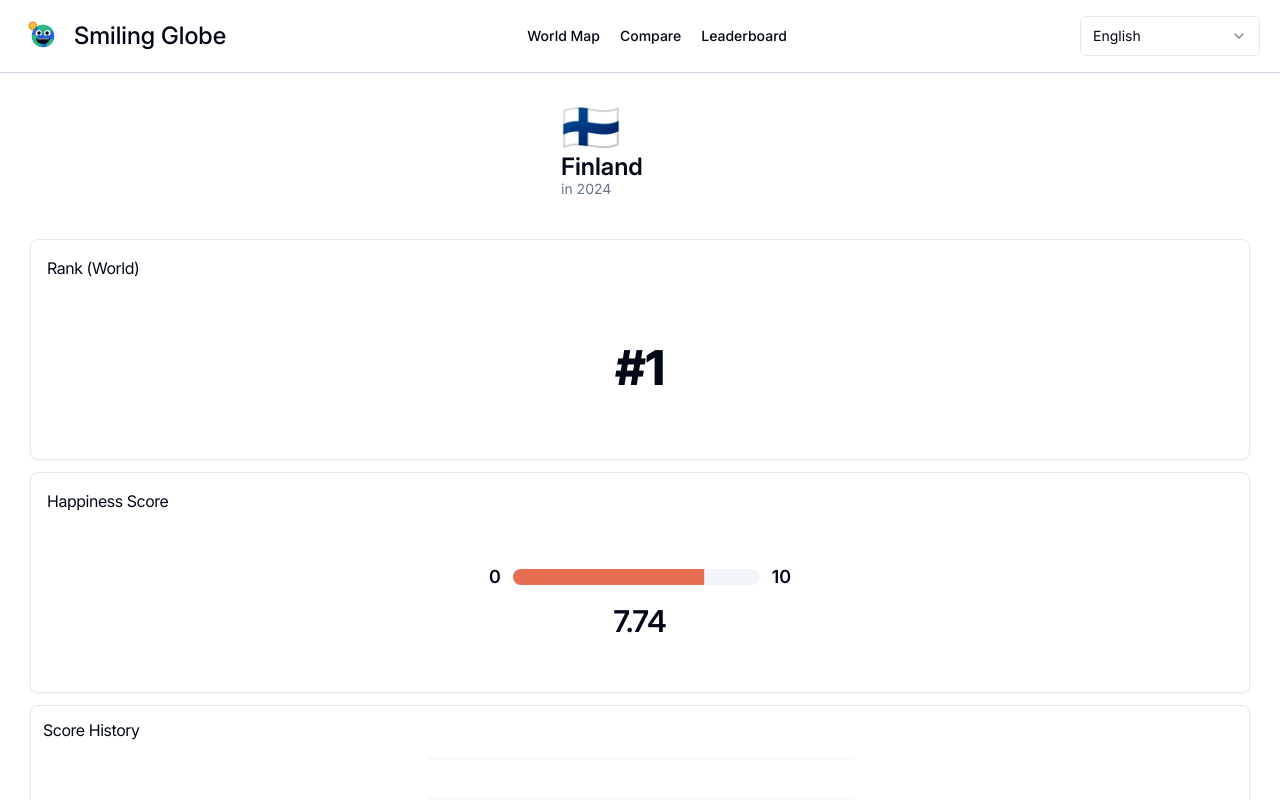
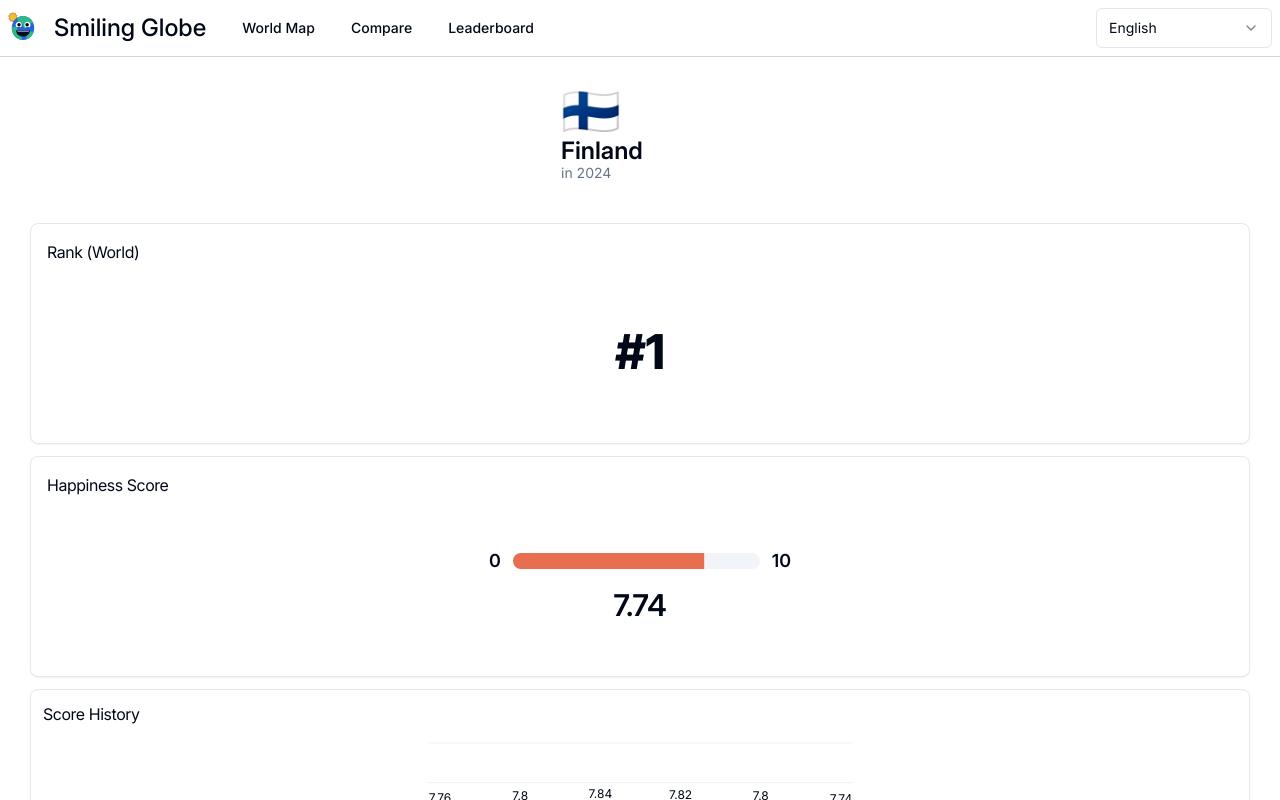
Before and after one commit to TotallyInformatik/HappinessExplorer, a Next.js app: page /componentsPage in a window 1280 px wide. Shown: the top 800 px of the page. Built offline with nearby package versions, Linux system fonts and the light colour scheme; a web font is replaced by a local one.

Commit message:
Responsive header implementation

```diff
--- a/components/ui/header.tsx
+++ b/components/ui/header.tsx
@@ -22,9 +22,8 @@ import {
 } from "@/components/ui/select"
 
 import Link from "next/link";
-import { cn } from "@/lib/utils";
 import clsx from "clsx";
-import { useState } from "react";
+import { useEffect, useState } from "react";
 
 
 
@@ -34,28 +33,39 @@ import { useState } from "react";
 export const Header = ({}: {}) => {
   const [sidebar, setSidebar] = useState<boolean>(false)
 
-  return (<>
-    <header
-      className={clsx(
-        "sticky top-0 w-full h-full z-50",
-        "md:sticky md:bg-white md:h-auto md:overflow-x-auto md:no-scrollbar md:z-50"
+
+
+  return (
+    <header className={clsx(
+      "w-screen overflow-hidden",
+
+      "md:bg-background md:sticky md:top-0 md:left-0 md:z-40"
     )}>
       <div className={clsx(
-        "",
-        "md:flex md:flex-wrap md:flex-row md:w-auto md:items-center md:h-auto md:justify-between md:gap-x-5 md:gap-y-5 md:px-5 md:py-3 ",
+        "md:p-2 flex justify-between"
       )}>
         <section className={clsx(
-          "absolute top-0 z-50 w-screen h-auto flex gap-x-5 p-2",
-          "md:relative md:top-auto md:w-auto md:flex md:items-center md:gap-x-10 md:gap-y-5 md:flex-wrap",
-          {
-            "bg-transparent": sidebar,
-            "bg-white": !sidebar
-          }
+          "flex items-center gap-x-5",
+
+          "",
         )}>
-          <button className="md:hidden" onClick={() => (setSidebar(!sidebar))}>
+
+          <div className={clsx(
+            "fixed top-0 left-0 right-0 w-screen p-2 z-50 flex items-center gap-x-5",
+            sidebar ? "bg-transparent" : "bg-background",
+
+            "md:static md:w-fit md:p-0",
+          )}>
+            <button onClick={() => (setSidebar(!sidebar))} className={clsx(
+              "pl-2 z-50",
+
+              "md:hidden",
+            )}>
               <Menu/>
             </button>
-          <Link href="/" className="flex items-center gap-4 cursor-pointer">
+            <Link href={"/"} className={clsx(
+              "flex gap-x-4 ",
+            )}>
               <Image
                 src="/icons/logo_onLight.svg"
                 alt="A globe with a smiling face and a sun."
@@ -63,10 +73,9 @@ export const Header = ({}: {}) => {
                 height={30}
                 className={clsx(
                   "dark:hidden transition-all duration-150 ease-in-out",
+                  sidebar ? "translate-x-[5.5rem]" : "translate-x-0",
+
                   "md:translate-x-0",
-                {
-                  "translate-x-24": sidebar
-                }
                 )}
               />
               <Image
@@ -76,78 +85,84 @@ export const Header = ({}: {}) => {
                 height={30}
                 className={clsx(
                   "hidden dark:block transition-all duration-150 ease-in-out",
+                  sidebar ? "translate-x-[5.5rem]" : "-translate-x-0",
+
                   "md:translate-x-0",
-                {
-                  "translate-x-24": sidebar
-                }
                 )}
               />
               <h1 className={clsx(
                 "text-2xl font-medium text-nowrap",
-              "transition-all duration-150 ease-in-out translate-y-0",
-              "md:translate-y-0",
-              {
-                "-translate-y-10": sidebar
-              }
-            )}>Smiling Globe</h1>
+                "transition-transform duration-150 ease-in-out",
+                sidebar ? "-translate-y-12" : "-translate-y-0",
+              )}>
+                Smiling Globe
+              </h1>
             </Link>
-        </section>
-        <section className={clsx(
-          "absolute pt-12 top-0 -translate-x-full transition-all duration-150 ease-in-out h-screen w-[196px] shadow-2xl bg-slate-100 z-40",
-          "md:relative md:pt-0 md:w-fit md:top-auto md:left-auto md:translate-x-0 md:flex md:items-center md:gap-x-10 md:gap-y-5 md:flex-wrap md:h-auto md:shadow-none md:bg-transparent",
-          {
-            "translate-x-0": sidebar,
-          }
+          </div>
+
+          <div className={clsx(
+            "fixed top-0 left-0 pt-12 w-48 bg-background h-screen z-40 shadow-2xl",
+            "transition-transform duration-150 ease-in-out",
+            sidebar ? "translate-x-0" : "-translate-x-full",
+
+            "md:static md:translate-x-0 md:w-fit md:pt-0 md:bg-transparent md:h-fit md:shadow-none",
           )}>
+            <NavigationMenu className={clsx(
+              "w-full [&>div]:w-full",
 
-          <NavigationMenu className={clsx(
-            "md:inline-flex",
-            {
-              "inline-flex": sidebar
-            }
+              "md:w-fit md:[&>div]:w-fit"
             )}>
               <NavigationMenuList className={clsx(
-              "flex-col p-2 items-start",
-              "md:flex-row md:p-0"
+                "flex-col p-2 items-start w-full",
+
+                "md:flex-row md:p-0 md:w-fit"
               )}>
-              <NavigationMenuItem className={cn({"ml-1": sidebar})}>
-                <NavigationMenuLink href="/#world-map" className={cn(navigationMenuTriggerStyle(), "p-2", {"bg-transparent": sidebar})}>
+                <NavigationMenuItem className={clsx(
+                  "border-t-[1px] border-slate-300 dark:border-slate-800 w-full [&>a]:w-full [&>a]:justify-start",
+
+                  "md:border-0 md:w-fit md:[&>a]:w-fit"
+                )}>
+                  <NavigationMenuLink href="/#world-map" className={clsx(navigationMenuTriggerStyle(), "p-2", {"bg-transparent": sidebar})}>
                     World Map
                   </NavigationMenuLink>
                 </NavigationMenuItem>
-              <NavigationMenuItem>
-                <NavigationMenuLink href="/compare" className={cn(navigationMenuTriggerStyle(), "p-2", {"bg-transparent": sidebar})}>
+                <NavigationMenuItem className={clsx(
+                  "border-t-[1px] border-slate-300 dark:border-slate-800 w-full [&>a]:w-full [&>a]:justify-start",
+
+                  "md:border-0 md:w-fit md:[&>a]:w-fit"
+                )}>
+                  <NavigationMenuLink href="/compare" className={clsx(navigationMenuTriggerStyle(), "p-2", {"bg-transparent": sidebar})}>
                     Compare
                   </NavigationMenuLink>
                 </NavigationMenuItem>
-              <NavigationMenuItem>
-                <NavigationMenuLink href="/leaderboard" className={cn(navigationMenuTriggerStyle(), "p-2", {"bg-transparent": sidebar})}>
+                <NavigationMenuItem className={clsx(
+                  "border-y-[1px] border-slate-300 dark:border-slate-800 w-full [&>a]:w-full [&>a]:justify-start",
+
+                  "md:border-0 md:w-fit md:[&>a]:w-fit"
+                )}>
+                  <NavigationMenuLink href="/leaderboard" className={clsx(navigationMenuTriggerStyle(), "p-2", {"bg-transparent": sidebar})}>
                     Leaderboard
                   </NavigationMenuLink>
                 </NavigationMenuItem>
               </NavigationMenuList>
             </NavigationMenu>
-          {/* div to be able to click beside the sidebar to close it */}
-          <div
-            onClick={() => setSidebar(false)}
-            className={clsx(
-              "fixed top-0 block w-screen h-full",
-              "md:hidden",
-              {
-                "left-[196px]": sidebar,
-                "hidden": !sidebar
-              }
-          )}></div>
+          </div>
+          <div onClick={() => setSidebar(false)} className={clsx(
+            "fixed top-0 left-48 w-[calc(100%-12rem)] h-screen z-50 max-w-full",
+            sidebar ? "block" : "hidden",
+
+            "md:hidden md:static",
+          )}/>
         </section>
+
         <section className={clsx(
-          "absolute bottom-0 -translate-x-48 z-50 transition-all duration-150 ease-in-out m-2",
-          "md:relative md:bottom-auto md:left-auto md:translate-x-0 md:flex md:items-center md:gap-4 md:visible md:m-0",
-          {
-            "translate-x-0": sidebar,
-          }
+          "fixed bottom-2 left-2 z-[51] translate-x-0 transition-transform duration-150 ease-in-out",
+          sidebar ? "translate-x-0" : "-translate-x-48",
+
+          "md:static md:translate-x-0"
         )}>
           <Select defaultValue="en">
-            <SelectTrigger className="w-[180px]">
+            <SelectTrigger className="w-[11rem]">
               <SelectValue placeholder="English"/>
             </SelectTrigger>
             <SelectContent>
@@ -159,12 +174,11 @@ export const Header = ({}: {}) => {
         </section>
       </div>
       <Separator className={clsx(
-        "w-screen h-px bg-slate-300 absolute top-12 z-50 translate-x-0 transition-transform duration-250 ease-in-out delay-100 visible",
-        "md:visible md:relative md:top-auto md:bottom-0 md:translate-x-0",
-        {
-          "translate-x-full invisible": sidebar
-        }
+        "w-screen h-px bg-slate-300 dark:bg-slate-800 fixed top-12 z-50 transition-transform duration-250 ease-in-out delay-100",
+        sidebar ? "translate-x-full invisible" : "translate-x-0 visible",
+
+        "md:static"
       )}/>
     </header>
-  </>)
+  )
 }
--- a/components/ui/navigation-menu.tsx
+++ b/components/ui/navigation-menu.tsx
@@ -12,7 +12,8 @@ const NavigationMenu = React.forwardRef<
   <NavigationMenuPrimitive.Root
     ref={ref}
     className={cn(
-      "relative z-10 flex max-w-max flex-1 items-center justify-center",
+      "relative z-10 flex max-w-full flex-1 items-center justify-start",
+      "md:max-w-max",
       className
     )}
     {...props}
@@ -30,7 +31,8 @@ const NavigationMenuList = React.forwardRef<
   <NavigationMenuPrimitive.List
     ref={ref}
     className={cn(
-      "group flex flex-1 list-none items-center justify-center space-x-1",
+      "group flex flex-1 list-none items-center justify-start",
+      "md:space-x-1",
       className
     )}
     {...props}
```
Lines whose indentation alone changed are shown as unchanged.
